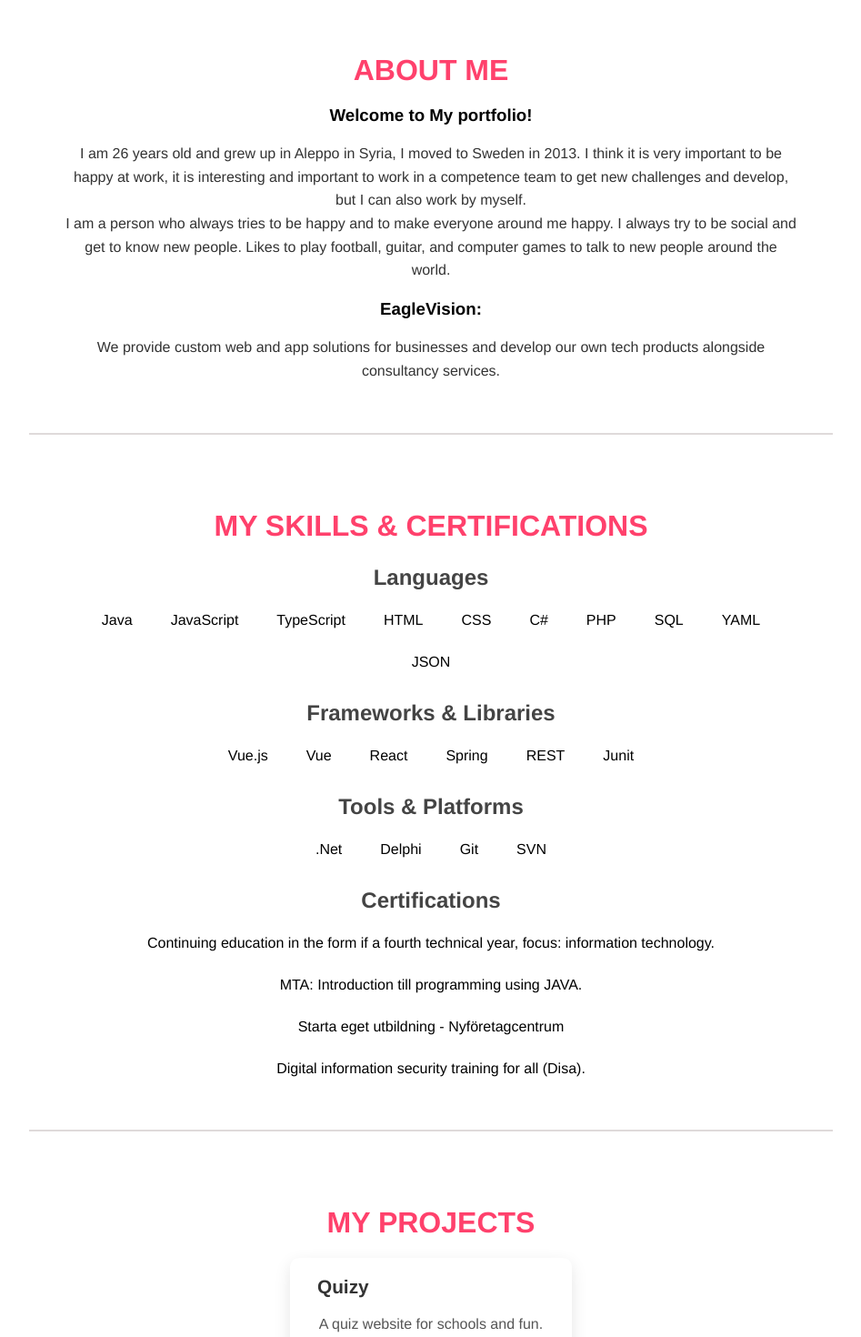
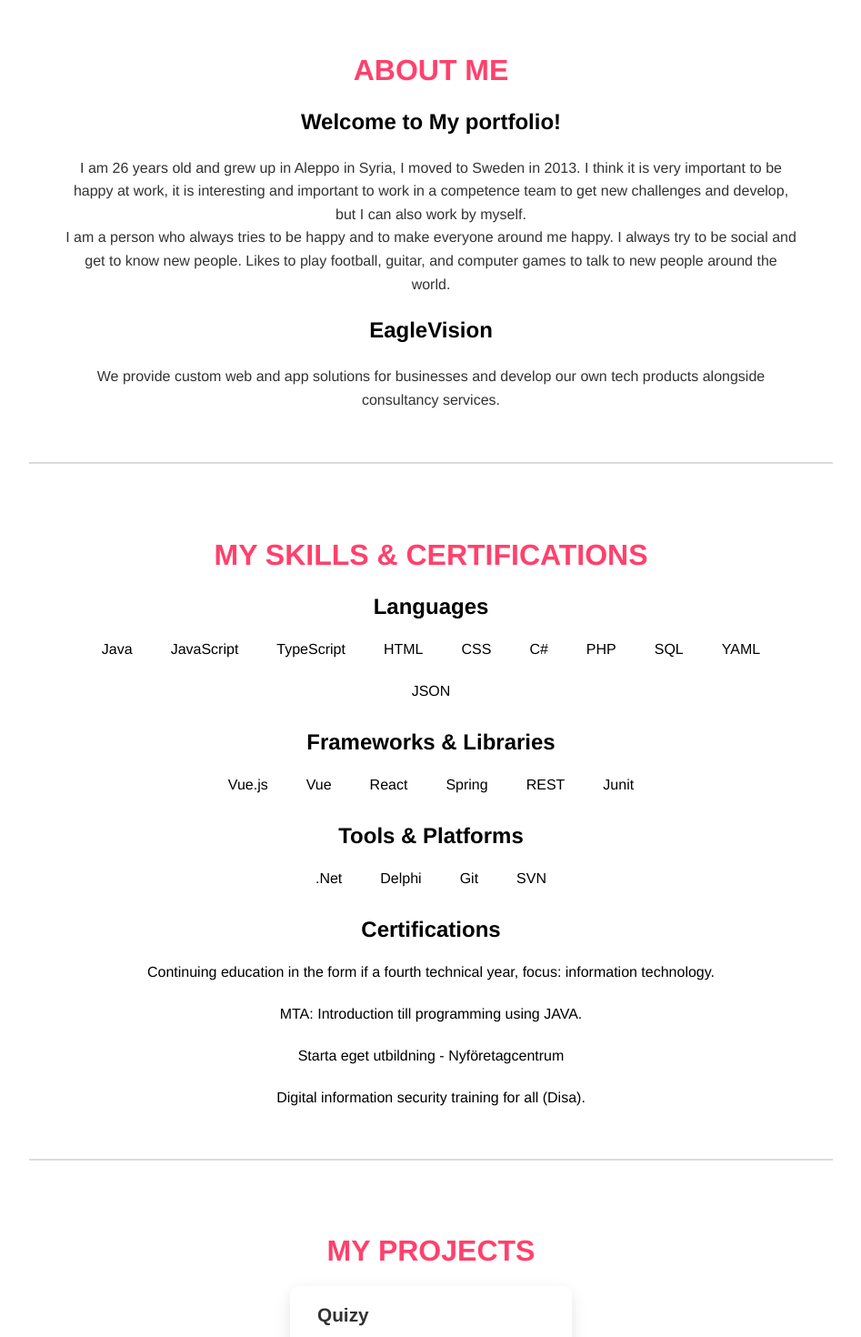
Before and after one commit to hossam4alalian/MyPortfolio, a Vue app: page / in a window 1280 px wide. Shown: the part 200-1670 px from the top of the page at 91% size, without its empty margins (166-1113 px from the left). Built offline with nearby package versions, Linux system fonts and the light colour scheme.

Commit message:
design fixes for projects and about me text

```diff
--- a/src/components/AboutComponent.vue
+++ b/src/components/AboutComponent.vue
@@ -8,7 +8,7 @@
           I am a person who always tries to be happy and to make everyone around me happy. I always try to be social and get to know new people. Likes to play football, guitar, and computer games to talk to new people around the world.
           <br/>
       </p>
-      <h3>EagleVision:</h3>
+      <h3>EagleVision</h3>
       <p>
           We provide custom web and app solutions for businesses and develop our own tech products alongside consultancy services.
       </p>
@@ -34,6 +34,10 @@
     line-height: 1.6;
   }
 
+  .about-me h3 {
+    font-size: 1.5rem;
+  }
+
   @media (max-width: 37.5rem) {
     .about-me {
       padding: 1.25rem;
--- a/src/components/ProjectsComponent.vue
+++ b/src/components/ProjectsComponent.vue
@@ -70,6 +70,8 @@
         font-size: 1rem;
         color: #555;
         margin-bottom: 0.9375rem;
+        text-align: left;
+        padding: 10px;
     }
 
     .project-card a {
--- a/src/components/SkillsComponent.vue
+++ b/src/components/SkillsComponent.vue
@@ -73,7 +73,6 @@
 
   .skill-group h3 {
     font-size: 1.5rem;
-    color: #444;
     margin-bottom: 0.625rem;
   }
 
```
